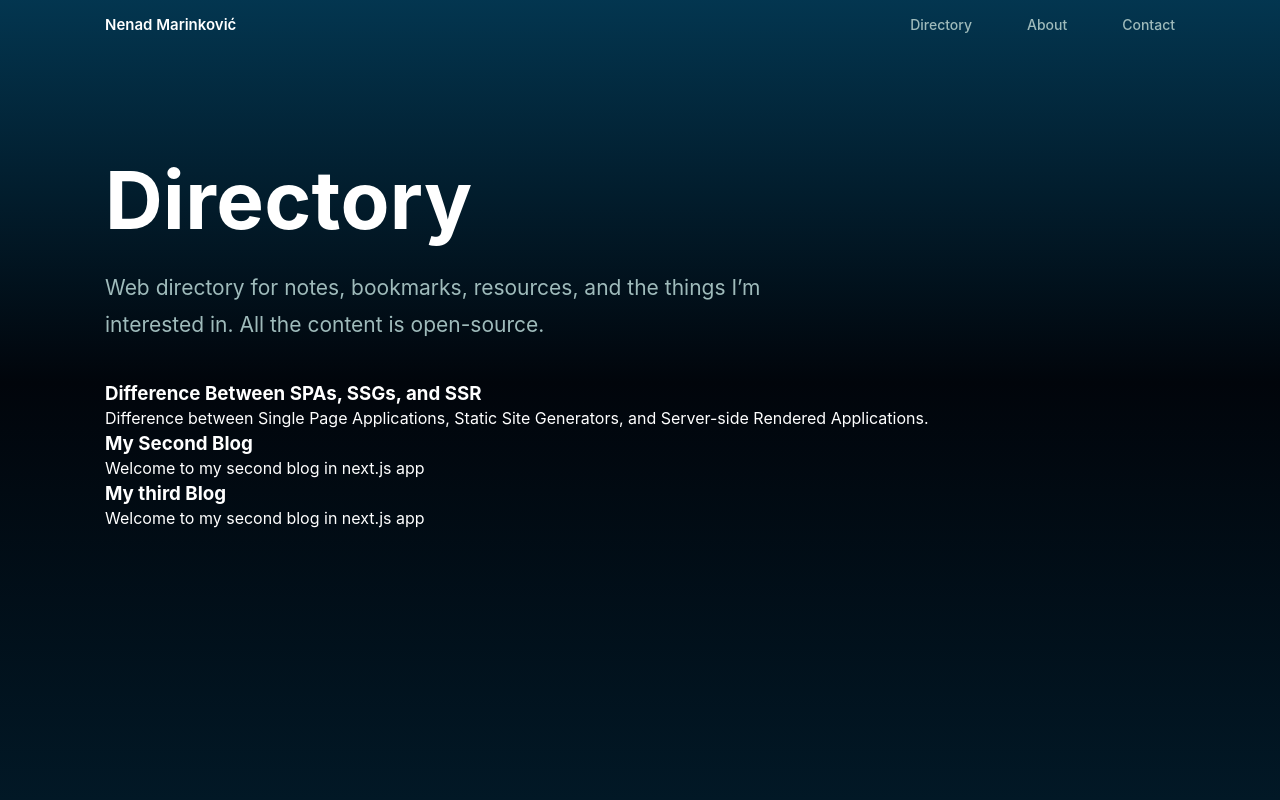
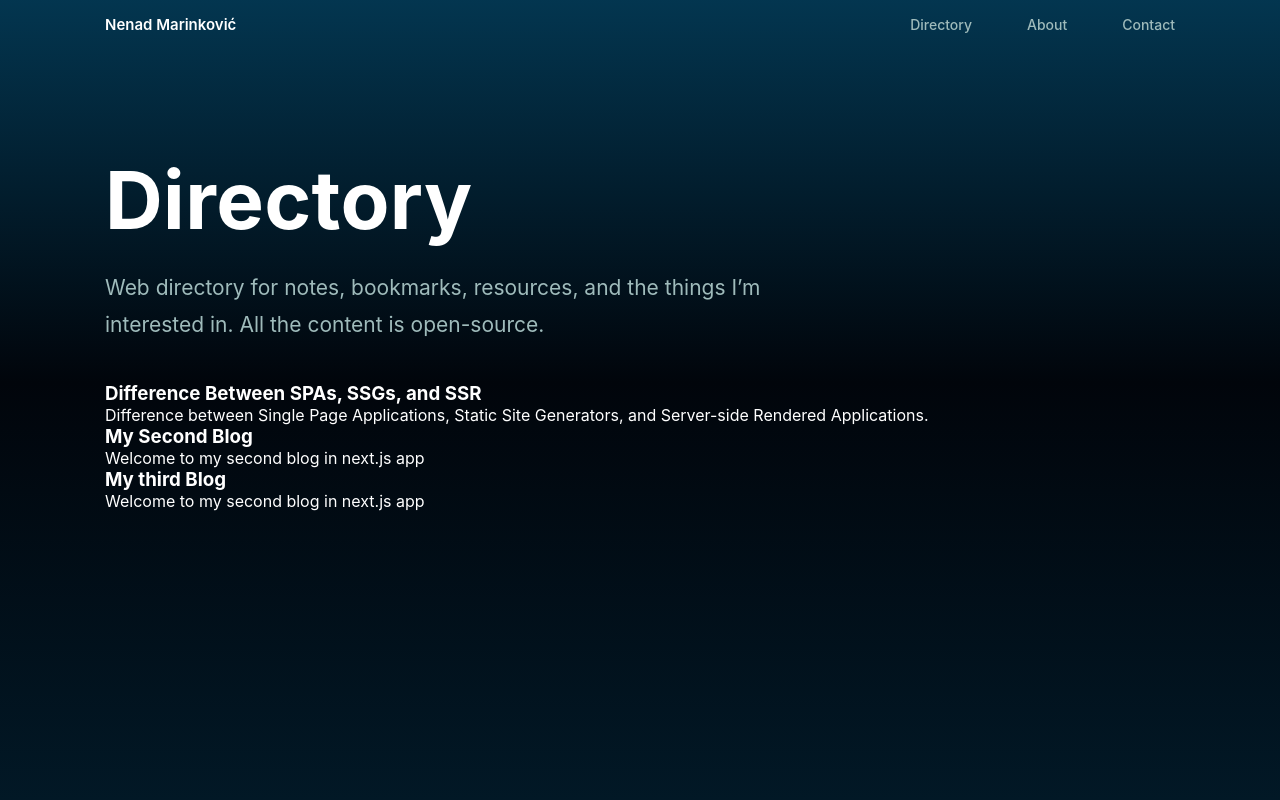
Before and after one commit to nenadmarinkovic/home, a Next.js app: page /dir in a window 1280 px wide. Shown: the top 800 px of the page. Built offline with nearby package versions, Linux system fonts and the light colour scheme; no server answers.

Commit message:
fix selectors

```diff
--- a/styles/pages/layout.module.css
+++ b/styles/pages/layout.module.css
@@ -11,12 +11,4 @@
   min-height: 100vh;
   color: var(--color-white);
   padding-bottom: 50%;
-
-  h2 {
-    padding: 20px 0;
-  }
-
-  p {
-    line-height: 1.7;
-  }
 }
```
